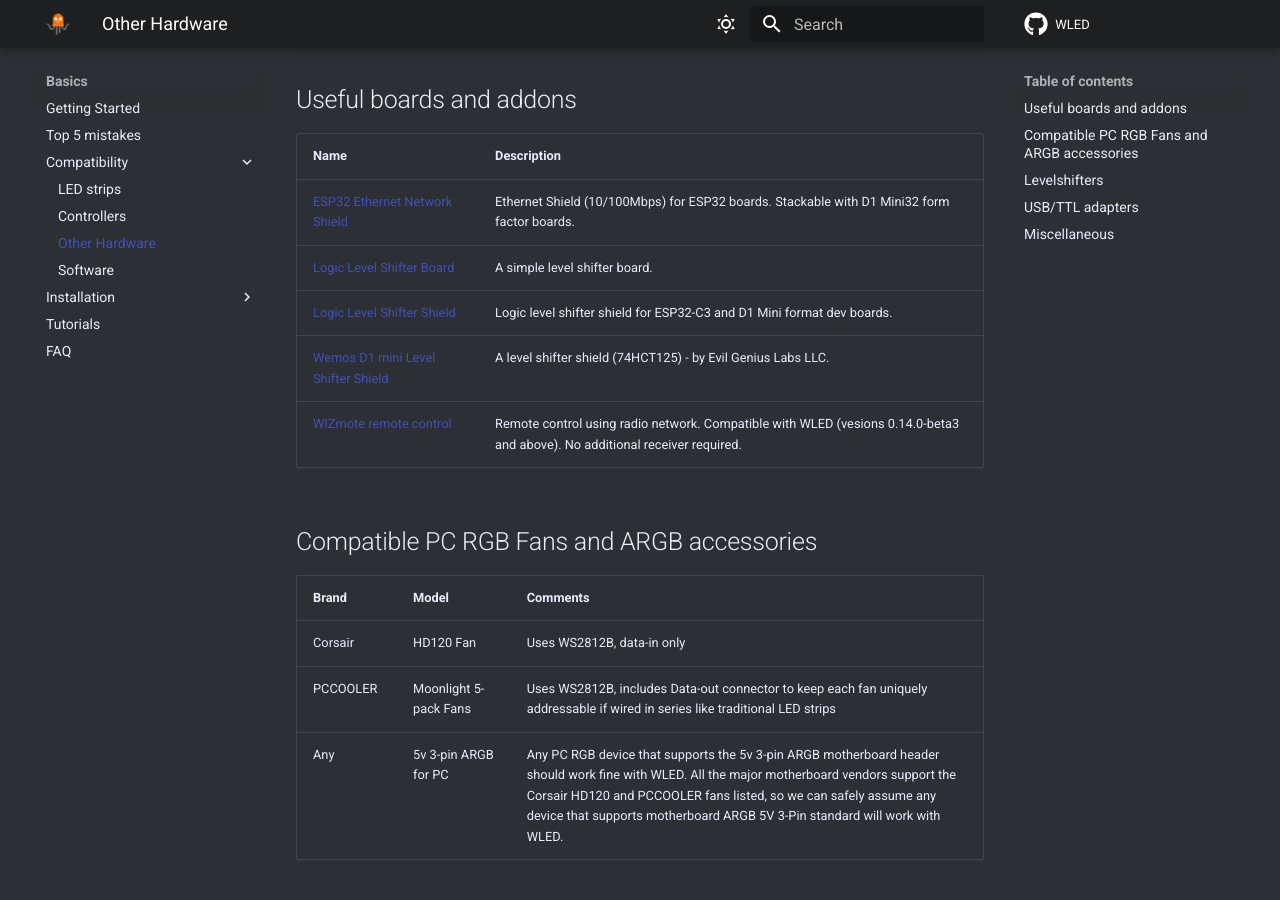
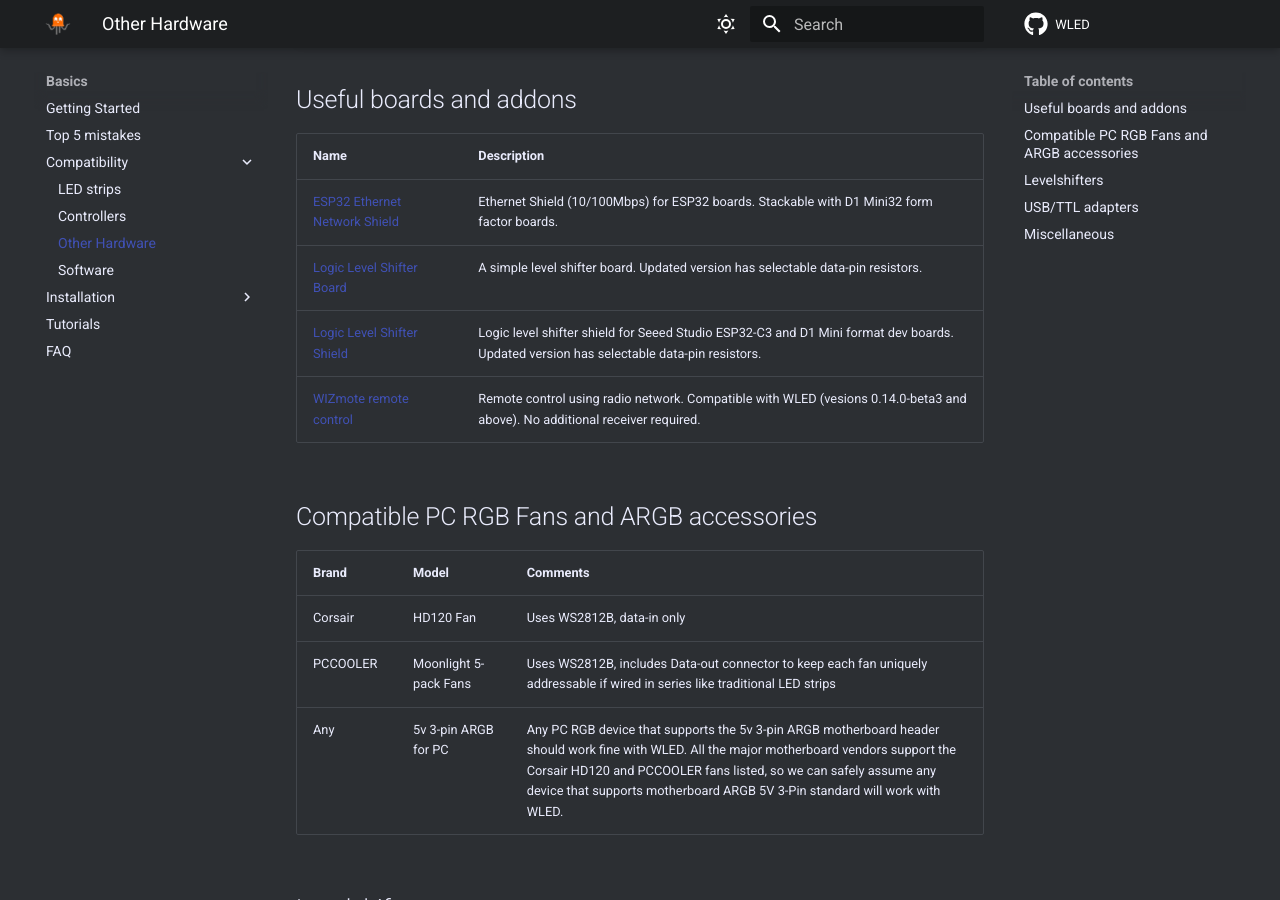
Before and after one commit to Aircoookie/WLED-Docs, an MkDocs documentation site: the page built from docs/basics/compatible-hardware.md, in a window 1280 px wide and 900 px high, scrolled down 511 px. Built offline with MkDocs 1.6.1 and Material for MkDocs 9.7.7, drawn with Linux system fonts in a browser that asks for light colours; comment, search, counter and statistics services are not loaded.

Commit message:
Update compatible-hardware.md
updated sjm info and deleted evil genius product (dead link)

```diff
--- a/docs/basics/compatible-hardware.md
+++ b/docs/basics/compatible-hardware.md
@@ -21,9 +21,8 @@
 | Name | Description |
 |---|---|
 [ESP32 Ethernet Network Shield](https://www.tindie.com/products/30385/)| Ethernet Shield (10/100Mbps) for ESP32 boards. Stackable with D1 Mini32 form factor boards.
-[Logic Level Shifter Board](https://www.tindie.com/products/sjmelectronics/logic-level-converter-level-shifter) | A simple level shifter board.
-[Logic Level Shifter Shield](https://www.tindie.com/products/sjmelectronics/logic-level-converter-shield)|Logic level shifter shield for ESP32-C3 and D1 Mini format dev boards.
-[Wemos D1 mini Level Shifter Shield](https://www.tindie.com/products/jasoncoon/wemos-d1-mini-esp8266-level-shifter-mini-shield/) | A level shifter shield (74HCT125) - by Evil Genius Labs LLC.
+[Logic Level Shifter Board](https://www.tindie.com/products/sjmelectronics/logic-level-converter-level-shifter) | A simple level shifter board. Updated version has selectable data-pin resistors.
+[Logic Level Shifter Shield](https://www.tindie.com/products/sjmelectronics/logic-level-converter-shield)| Logic level shifter shield for Seeed Studio ESP32-C3 and D1 Mini format dev boards. Updated version has selectable data-pin resistors.
 [WIZmote remote control](https://www.google.com/search?q=wizmote) | Remote control using radio network. Compatible with WLED (vesions 0.14.0-beta3 and above). No additional receiver required.
 
 ## Compatible PC RGB Fans and ARGB accessories
```
